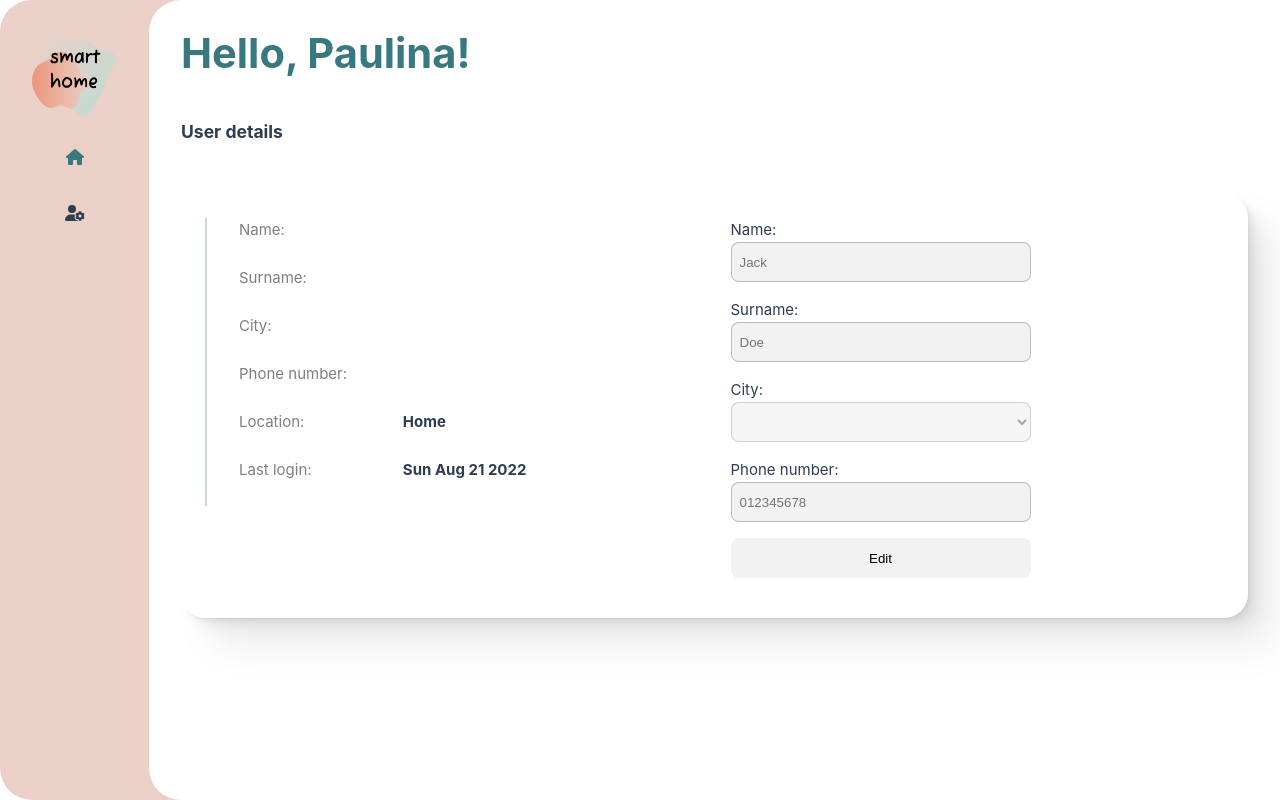
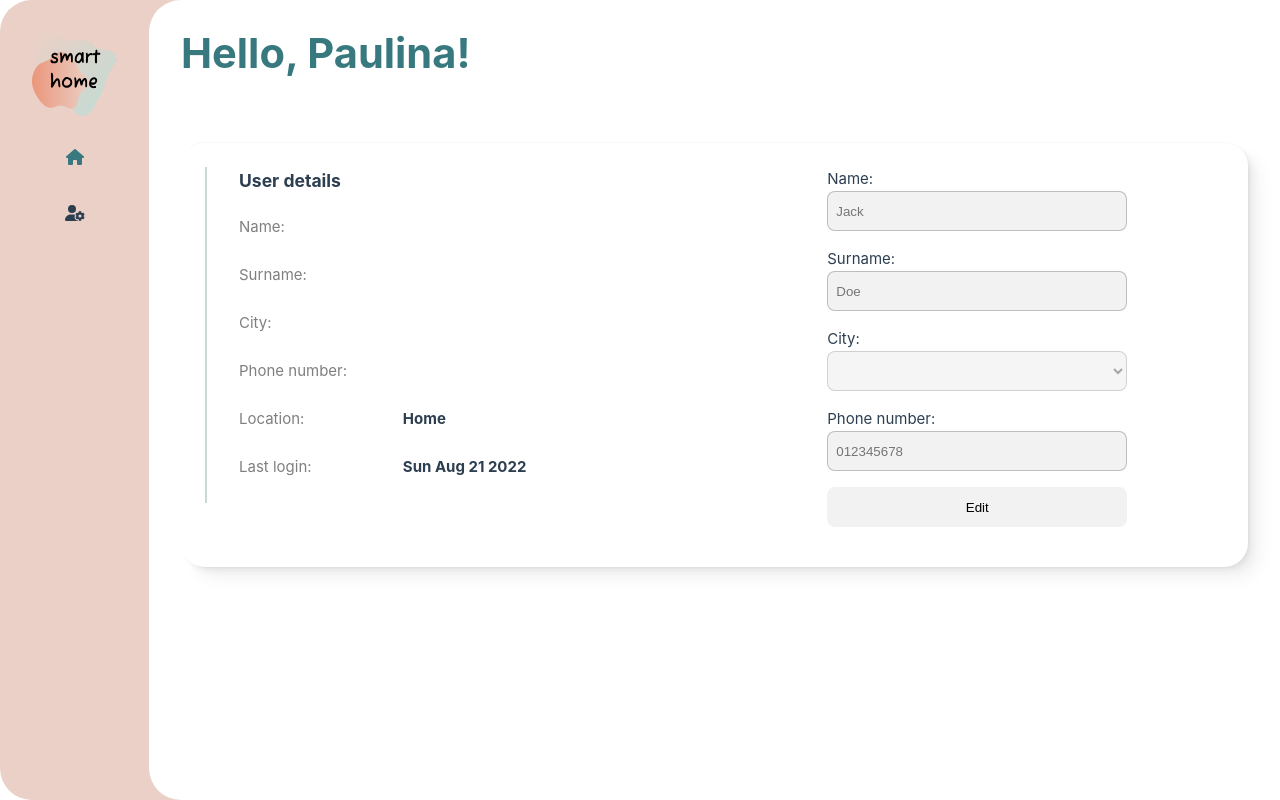
Before and after one commit to iniluap/smarthome-dashboard, a Vue app: page /user in a window 1280 px wide. Built offline with nearby package versions, Linux system fonts and the light colour scheme.

Commit message:
Adjust box shadow and grid on user view

```diff
--- a/src/assets/box.css
+++ b/src/assets/box.css
@@ -1,11 +1,11 @@
 .box {
   padding: 1.5rem;
+  border-top: 1px solid var(--vt-c-white-soft);
   border-radius: var(--border-radius-secondary);
   box-shadow:
     0.4px 0.4px 0.5px rgba(0, 0, 0, 0.018),
     1.3px 1.3px 1.5px rgba(0, 0, 0, 0.025),
     3.1px 3.1px 3.6px rgba(0, 0, 0, 0.031),
     6.2px 6.2px 7.6px rgba(0, 0, 0, 0.036),
-    12.6px 12.6px 15.8px rgba(0, 0, 0, 0.045),
-    30px 30px 40px rgba(0, 0, 0, 0.07);
+    12.6px 12.6px 15.8px rgba(0, 0, 0, 0.045);
 }
--- a/src/components/UserDetails.vue
+++ b/src/components/UserDetails.vue
@@ -10,9 +10,9 @@ const isEdited = ref(false);
 </script>
 
 <template>
-  <h3>User details</h3>
   <section class="box">
     <div class="user-details">
+      <h3>User details</h3>
       <h4>Name:</h4>
       <strong>{{ name }}</strong>
       <h4>Surname:</h4>
@@ -71,10 +71,15 @@ const isEdited = ref(false);
 </template>
 
 <style scoped>
+h4 {
+  color: var(--vt-c-text-light-2);
+  font-weight: normal;
+}
+
 .user-details {
   display: grid;
   grid-template-columns: 1fr 2fr;
-  grid-template-rows: repeat(6, 2rem);
+  grid-template-rows: repeat(7, 2rem);
   gap: 1rem;
   margin-bottom: 2rem;
   padding-left: 2rem;
@@ -82,9 +87,23 @@ const isEdited = ref(false);
   border-left: 2px solid var(--color-mint);
 }
 
-h4 {
-  color: var(--vt-c-text-light-2);
-  font-weight: normal;
+h3 {
+  grid-column: span 2;
+}
+
+form,
+button {
+  width: 100%;
+  max-width: 300px;
+  margin: 0 auto;
+}
+
+input,
+select,
+button {
+  border-radius: 0.5rem;
+  height: 2.5rem;
+  transition: var(--transition);
 }
 
 input,
@@ -93,6 +112,7 @@ select {
   margin-bottom: 1rem;
   padding: 0.5rem;
   border: 1px solid var(--color-peach);
+  width: 100%;
 }
 
 input[disabled],
@@ -102,20 +122,11 @@ select[disabled] {
 }
 
 button {
+  display: block;
   margin-bottom: 1rem;
   padding: 0.5rem 2rem;
   background-color: var(--color-peach);
   border: none;
-}
-
-input,
-select,
-button {
-  border-radius: 0.5rem;
-  height: 2.5rem;
-  width: 100%;
-  max-width: 300px;
-  transition: var(--transition);
 }
 
 button.is-form-disabled {
```
